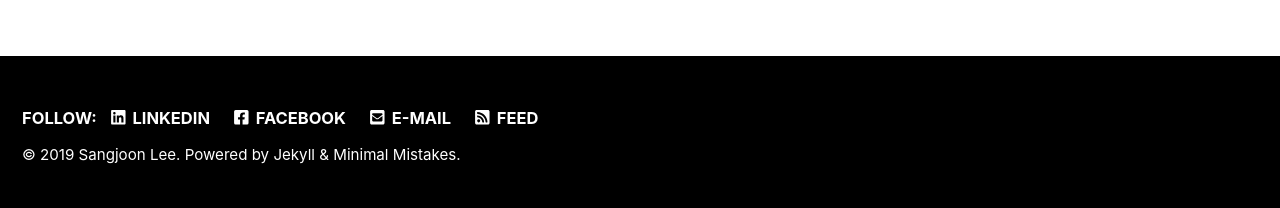
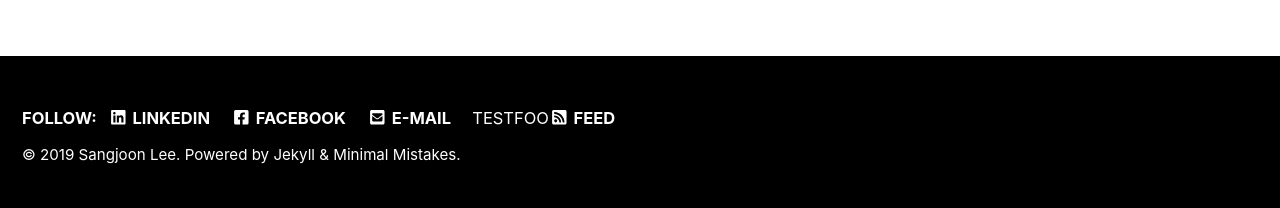
Before and after one commit to jun9303/jun9303.github.io, a Jekyll site: the page built from index.md, in a window 1280 px wide. Shown: the part 1064-1272 px from the top of the page. Built offline with Jekyll 4.4.1, drawn with Linux system fonts in a browser that asks for light colours; cached includes are drawn as plain includes; nearby versions of some CDN libraries.

Commit message:
Update footer.html

```diff
--- a/_includes/footer.html
+++ b/_includes/footer.html
@@ -12,7 +12,7 @@
       {% endfor %}
     {% endif %}
 
-    <li><a href="{% if site.atom_feed.path %}{{ site.atom_feed.path }}{% else %}{{ '/feed.xml' | relative_url }}{% endif %}"><i class="fas fa-fw fa-rss-square" aria-hidden="true"></i> {{ site.data.ui-text[site.locale].feed_label | default: "Feed" }}</a></li>
+    <li><span>testfoo</span><a href="{% if site.atom_feed.path %}{{ site.atom_feed.path }}{% else %}{{ '/feed.xml' | relative_url }}{% endif %}"><i class="fas fa-fw fa-rss-square" aria-hidden="true"></i> {{ site.data.ui-text[site.locale].feed_label | default: "Feed" }}</a></li>
   </ul>
 </div>
 
```
